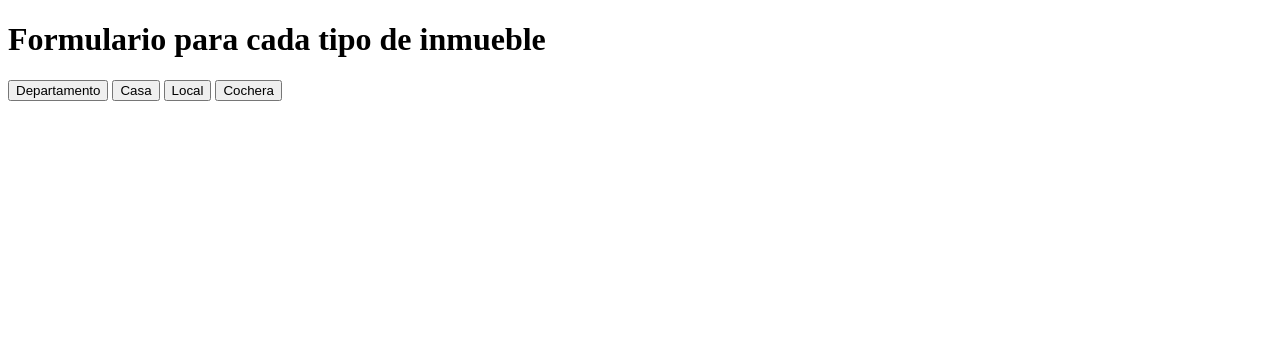
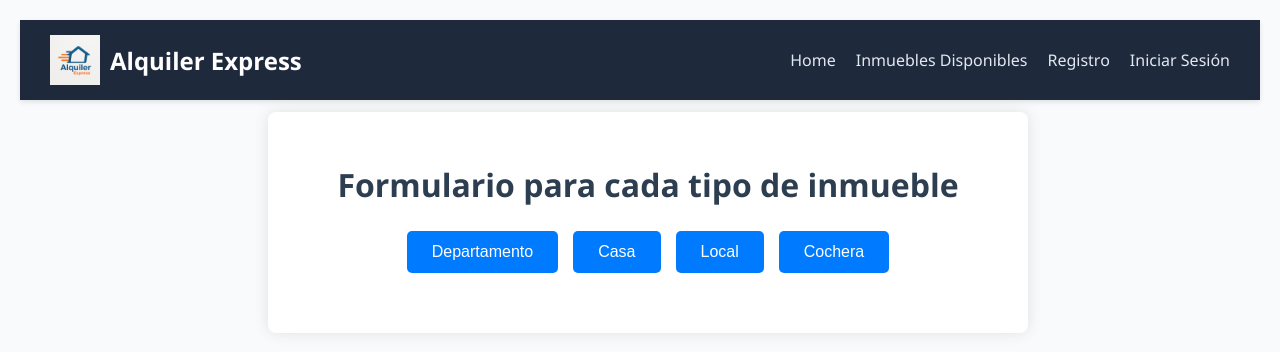
Before and after one commit to tomaspaoletti00/Ingenieria-de-Software-2, a Django app: page /inmuebles/formularioInmueble/ in a window 1280 px wide. Shown: the top 352 px of the page. Run offline with Django 5.2, Linux system fonts and the light colour scheme.

Commit message:
Guardando cambios antes de seguir trabajando

```diff
--- a/gestion_inmuebles/forms.py
+++ b/gestion_inmuebles/forms.py
@@ -6,6 +6,7 @@ class InmuebleForm(ModelForm):
         class Meta:
             model = Inmueble
             fields = '__all__'
+            exclude = ['activo']
 
         def clean(self):
             cleaned_data = super().clean()
@@ -28,20 +29,24 @@ class FormularioDepartamento(InmuebleForm):
     class Meta:
         model = Departamento
         fields = '__all__'
+        exclude = ['activo']
 
 
 class FormularioCasa(InmuebleForm):
     class Meta(InmuebleForm):
         model = Casa
         fields = '__all__'
+        exclude = ['activo']
 
 
 class FormularioLocal(InmuebleForm):
     class Meta(InmuebleForm):
         model = Local
         fields = '__all__'
+        exclude = ['activo']
 
 class FormularioCochera(InmuebleForm):
     class Meta(InmuebleForm):
         model = Cochera
         fields = '__all__'
+        exclude = ['activo']
--- a/gestion_inmuebles/models.py
+++ b/gestion_inmuebles/models.py
@@ -4,6 +4,7 @@ from django.core.validators import MinValueValidator
 from decimal import Decimal
 
 class Inmueble(models.Model):
+    activo = models.BooleanField(default=True)
     tipo = models.CharField(default='-',max_length=20, editable=False)
     nombre = models.CharField(max_length=100)
     calle = models.PositiveIntegerField(default=0)
@@ -33,11 +34,12 @@ class Inmueble(models.Model):
     superficie = models.PositiveIntegerField(default=0)
 
 
+
 class InmueblesSimilares(Inmueble):
     tiene_internet = models.BooleanField(default=False)
     banios = models.PositiveIntegerField(default=0)
     tiene_cochera = models.BooleanField(default=False)
-
+    habitaciones = models.PositiveIntegerField(default=0)
 
 
 
--- a/gestion_inmuebles/urls.py
+++ b/gestion_inmuebles/urls.py
@@ -9,5 +9,7 @@ urlpatterns = [
     path('formularioInmueble/', views.formulario_inmueble, name='formularioInmueble'),
     path('formulario/', views.crear_formulario),
     path('inmuebles/', views.listar_Inmuebles, name='listar_Inmuebles'),
-    path('inmuebles/<int:pk>/', views.inmueble_detalle, name='inmueble_detalle')
+    path('inmuebles/<int:pk>/', views.inmueble_detalle, name='inmueble_detalle'),
+    path('inmuebles/<int:pk>/editar/', views.editar_inmueble, name='editar_inmueble'),
+    path('inmuebles/<int:inmueble_id>/baja/', views.baja_inmueble, name='baja_inmueble'),
 ]
--- a/gestion_inmuebles/views.py
+++ b/gestion_inmuebles/views.py
@@ -1,5 +1,5 @@
 from django.shortcuts import render
-
+from django.contrib import messages
 from django.shortcuts import render, redirect, get_object_or_404
 from gestion_inmuebles.models import Departamento, Casa, Local, Cochera
 from .forms import InmuebleForm, FormularioDepartamento, FormularioCasa, FormularioLocal, FormularioCochera
@@ -20,16 +20,27 @@ def crear_inmueble(request):
 
 def listar_Inmuebles(request):
     tipo_filtro = request.GET.get('tipo')
-    ciudad_filtro = request.GET.get('ciudad')
-    provincia_filtro = request.GET.get('provincia')
+    orden_superficie = request.GET.get("superficie")
+    orden_precio = request.GET.get("orden_precio")
 
-    inmuebles_base = Inmueble.objects.all()
 
-    # Aplicar filtros comunes
-    if ciudad_filtro:
-        inmuebles_base = inmuebles_base.filter(ciudad__iexact=ciudad_filtro)
-    if provincia_filtro:
-        inmuebles_base = inmuebles_base.filter(provincia__iexact=provincia_filtro)
+    inmuebles_base = Inmueble.objects.filter(estado="Disponible", activo="True")
+
+    if orden_superficie == "asc":
+        inmuebles_base = inmuebles_base.order_by("superficie")
+    elif orden_precio == "desc":
+        inmuebles_base = inmuebles_base.order_by("-superficie")
+
+
+    if orden_precio == "asc":
+        inmuebles_base = inmuebles_base.order_by("precio")
+    elif orden_precio == "desc":
+        inmuebles_base = inmuebles_base.order_by("-precio")
+
+    if tipo_filtro:
+        inmuebles_base = inmuebles_base.filter(tipo=tipo_filtro)
+    if orden_superficie:
+        inmuebles_base = inmuebles_base.filter(superficie_iexact=orden_superficie)
 
     inmuebles = []
 
@@ -58,8 +69,6 @@ def listar_Inmuebles(request):
     return render(request, 'gestion_inmuebles/listaInmuebles.html', {
         'inmuebles': inmuebles,
         'tipo': tipo_filtro,
-        'ciudad': ciudad_filtro,
-        'provincia': provincia_filtro,
     })
 
 # Esto es todo lo de la parte para agregar inmuebles de los cuatro tipos
@@ -142,3 +151,32 @@ def crear_cochera(request):
 def inmueble_detalle(request, pk):
     inmueble = get_object_or_404(Inmueble, pk=pk)
     return render(request, 'gestion_inmuebles/detalle_inmueble.html', {'inmueble': inmueble})
+def editar_inmueble(request, pk):
+    inmueble = get_object_or_404(Inmueble, pk=pk)
+    if request.method == 'POST':
+        form = InmuebleForm(request.POST, request.FILES, instance=inmueble)
+        if form.is_valid():
+            form.save()
+            return redirect('inmueble_detalle', pk=inmueble.pk)
+    else:
+        form = InmuebleForm(instance=inmueble)
+
+    return render(request, 'gestion_inmuebles/editar_inmueble.html', {'form': form, 'inmueble': inmueble})
+def get_real_instance(inmueble):
+    for subclass in [Departamento, Casa, Local, Cochera]:
+        try:
+            return subclass.objects.get(pk=inmueble.pk)
+        except subclass.DoesNotExist:
+            continue
+    return inmueble
+
+def baja_inmueble(request, inmueble_id):
+    inmueble = get_object_or_404(Inmueble, id=inmueble_id)
+
+    if request.method == 'POST':
+        inmueble.activo = False
+        inmueble.save()
+        messages.success(request, 'Inmueble dado de baja correctamente.')
+        return redirect('listaInmuebles')
+
+    return render(request, 'gestion_inmuebles/baja_inmueble.html', {'inmueble': inmueble})
--- a/templates/base.html
+++ b/templates/base.html
@@ -17,7 +17,7 @@
             <ul class="nav-links">
                 <li><a href="/">Home</a></li>
 
-
+                <li><a href="/inmuebles/listaInmuebles">Inmuebles Disponibles</a></li>
                 {% if user.is_staff %}
                     <li><a href="/usuarios/panel-emp">Panel de Empleado</a></li>
                 {% endif %}
@@ -31,7 +31,10 @@
                 {% else %}
                     <li><a href="/usuarios/registro">Registro</a></li>
                     <li><a href="/usuarios/login">Iniciar Sesión</a></li>
+
                 {% endif %}
+
+
 
             </ul>
         </div>
--- a/templates/gestion_inmuebles/detalle_inmueble.html
+++ b/templates/gestion_inmuebles/detalle_inmueble.html
@@ -14,4 +14,9 @@
     <a href="{% url 'hacer_reserva' inmueble.id %}">
         <button>Realizar reserva</button>
     </a>
+    <a href="{% url 'editar_inmueble' inmueble.id %}">
+        <button>Editar inmueble</button>
+    <a href="{% url 'baja_inmueble' inmueble.id %}">
+        <button>Dar de baja inmueble</button>
+</a>
 {% endblock %}
--- a/templates/gestion_inmuebles/formulario_inmueble.html
+++ b/templates/gestion_inmuebles/formulario_inmueble.html
@@ -1,22 +1,78 @@
+{% extends 'base.html' %}
+{% block content %}
 {% load static %}
 <!DOCTYPE html>
-<html lang="en">
+<html lang="es">
 <head>
-    <meta charset="UTF-8">
-    <meta name="viewport" content="width=device-width, initial-scale=1.0">
-    <title>Document</title>
+    <meta charset="UTF-8" />
+    <meta name="viewport" content="width=device-width, initial-scale=1" />
+    <title>Carga de Inmuebles</title>
+    <style>
+      /* Estilo básico para que se vea mejor */
+      body {
+        font-family: 'Segoe UI', Tahoma, Geneva, Verdana, sans-serif;
+        background-color: #f9fafb;
+        margin: 0;
+        padding: 20px;
+        color: #333;
+      }
+      .container {
+        max-width: 700px;
+        margin: 0 auto;
+        background: white;
+        padding: 30px;
+        border-radius: 8px;
+        box-shadow: 0 0 15px rgba(0,0,0,0.1);
+      }
+      h1 {
+        text-align: center;
+        margin-bottom: 25px;
+        color: #2c3e50;
+      }
+      .form-buttons {
+        display: flex;
+        justify-content: center;
+        gap: 15px;
+        flex-wrap: wrap;
+        margin-bottom: 30px;
+      }
+      .form-button {
+        background-color: #007bff;
+        border: none;
+        padding: 12px 25px;
+        border-radius: 5px;
+        color: white;
+        font-size: 1rem;
+        cursor: pointer;
+        transition: background-color 0.3s ease;
+        user-select: none;
+      }
+      .form-button:hover,
+      .form-button:focus {
+        background-color: #0056b3;
+        outline: none;
+      }
+      #container-form {
+        /* Aquí cargarás el formulario por AJAX */
+      }
+    </style>
 </head>
 <body>
-    <div class="container">
+    <main class="container" role="main" aria-label="Formulario de carga de inmuebles">
         <h1>Formulario para cada tipo de inmueble</h1>
-        <button class="form-button" data-tipo="departamento"> Departamento </button>
-        <button class="form-button" data-tipo="casa"> Casa </button>
-        <button class="form-button" data-tipo="local"> Local </button>
-        <button class="form-button" data-tipo="cochera"> Cochera </button>
-        <div id="container-form">
+        <nav class="form-buttons" aria-label="Seleccionar tipo de inmueble">
+            <button class="form-button" data-tipo="departamento" type="button" aria-pressed="false">Departamento</button>
+            <button class="form-button" data-tipo="casa" type="button" aria-pressed="false">Casa</button>
+            <button class="form-button" data-tipo="local" type="button" aria-pressed="false">Local</button>
+            <button class="form-button" data-tipo="cochera" type="button" aria-pressed="false">Cochera</button>
+        </nav>
+        <section id="container-form" tabindex="-1" aria-live="polite" aria-relevant="additions">
+            <!-- Aquí se cargará el formulario correspondiente -->
+        </section>
+    </main>
 
-        </div>
-    </div>
     <script src="{% static 'js/formulario_ajax.js' %}"></script>
 </body>
 </html>
+
+{% endblock %}
--- a/templates/gestion_usuarios/panel-admin.html
+++ b/templates/gestion_usuarios/panel-admin.html
@@ -11,7 +11,10 @@
 </head>
 <body>
     <h1>Este es el Panel de Administrador</h1>
-    <a href="{% url 'lista-empleados' %}" class="btn btn-primary">Ver Empleados</a>
+    <div class="d-flex gap-2">
+    <a href="{% url 'lista-empleados' %}" style="padding: 10px; background-color: rgba(30, 41, 59, 1); color: white; border-radius: 5px; text-decoration: none;">➕Ver Empleados</a>
+    <a href="{% url 'formularioInmueble' %}" style="padding: 10px; background-color: rgba(30, 41, 59, 1); color: white; border-radius: 5px; text-decoration: none;">➕Agregar Inmueble</a>
+    </div>
     <br>
     <br>
 
```
Also changed, not shown: templates/gestion_inmuebles/baja_inmueble.html (added, +11 -0 lines), db.sqlite3, gestion_inmuebles/migrations/0008_inmueble_activo_inmueblessimilares_habitaciones.py (added), gestion_reserva/migrations/0004_alter_reserva_metodo_pago.py (added), media/inmuebles/icon_7h454iw.jpg (added).
